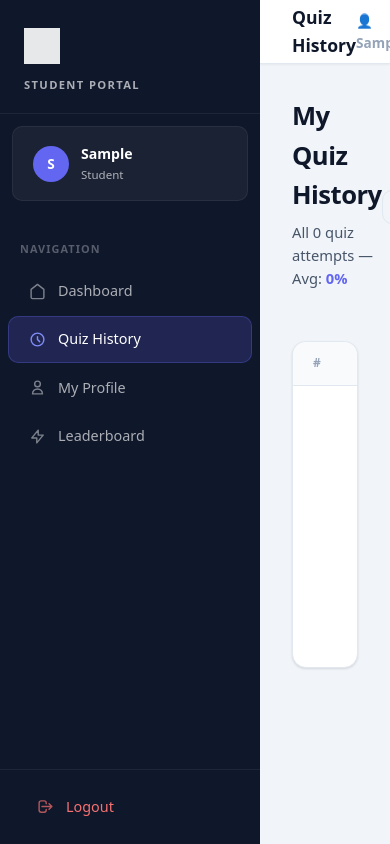
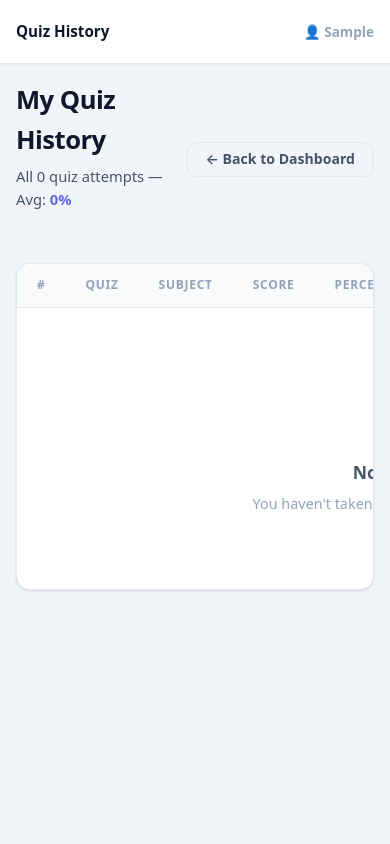
Before and after one commit to shahhardi-15/quizopedia, a Django app: page /quiz_history/ in a window 390 px wide; the page is wider, and only the part inside the window is pictured. Run offline with Django 3.2, Linux system fonts and the light colour scheme; the visitor is signed in with stand-in values (Sample User, id 1); data that the repository does not hold is empty; some web fonts are replaced.

Commit message:
Add mobile responsiveness fixes for top bar, stats grid, and sidebar

```diff
--- a/quiz/static/css/demo.css
+++ b/quiz/static/css/demo.css
@@ -865,3 +865,45 @@ ol {
     grid-template-columns: 1fr;
   }
 }
+
+/* ---- MOBILE FIXES ---- */
+@media (max-width: 768px) {
+  .top-bar {
+    padding: 0 16px;
+    gap: 8px;
+    flex-wrap: nowrap;
+  }
+  .top-bar-title {
+    font-size: 0.95rem;
+    white-space: nowrap;
+  }
+  .top-bar-actions span {
+    font-size: 0.75rem;
+  }
+  .stats-grid {
+    grid-template-columns: 1fr 1fr;
+    gap: 12px;
+  }
+  .stat-card {
+    padding: 16px;
+  }
+  .stat-info .stat-value {
+    font-size: 1.5rem;
+  }
+  .page-body {
+    padding: 16px;
+  }
+  .sidebar {
+    display: flex !important;
+    position: fixed;
+    left: -280px;
+    top: 0;
+    height: 100vh;
+    min-height: 100vh;
+    transition: left 0.3s ease;
+    z-index: 200;
+  }
+  .sidebar.open {
+    left: 0;
+  }
+}
```
